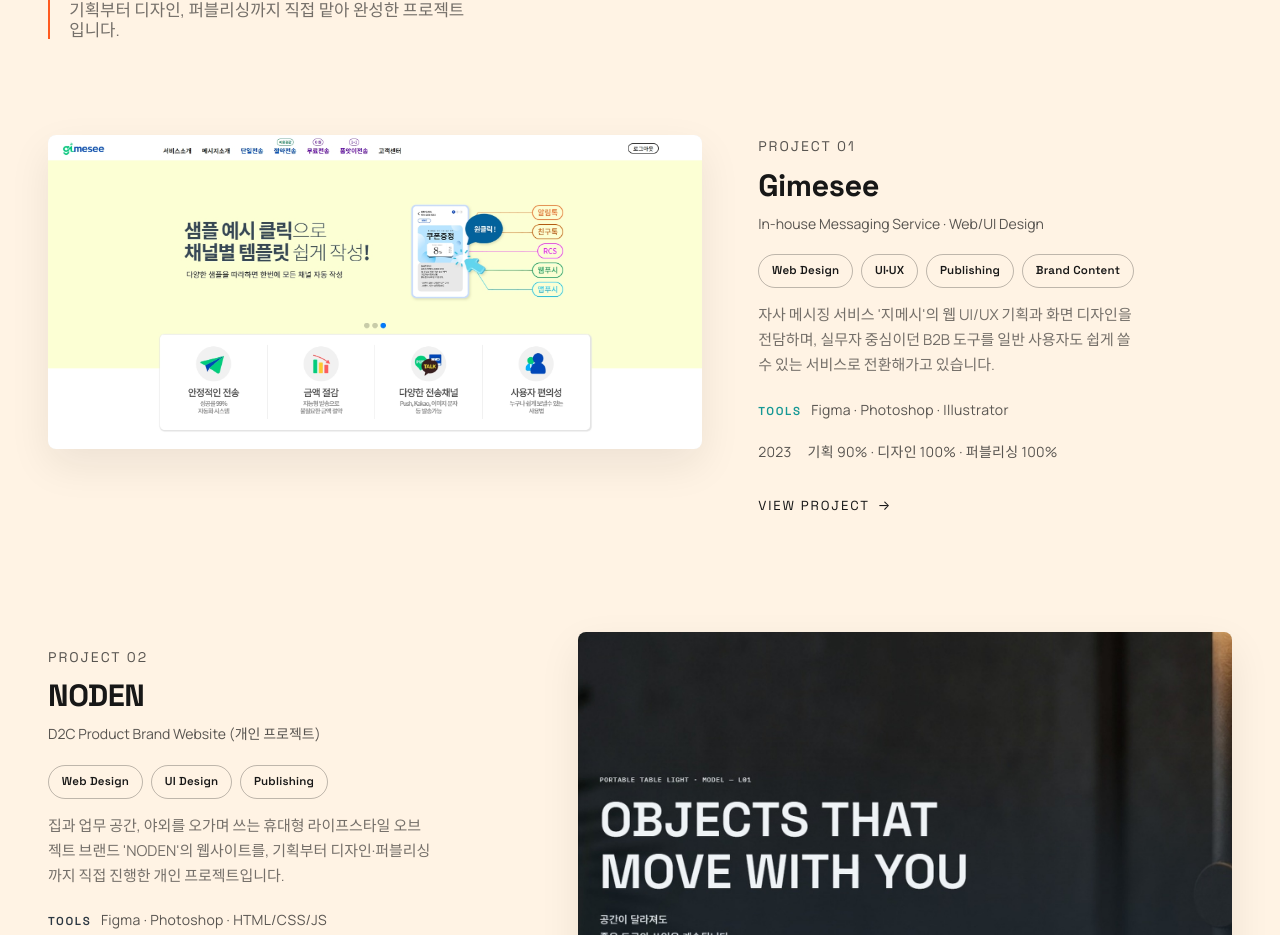
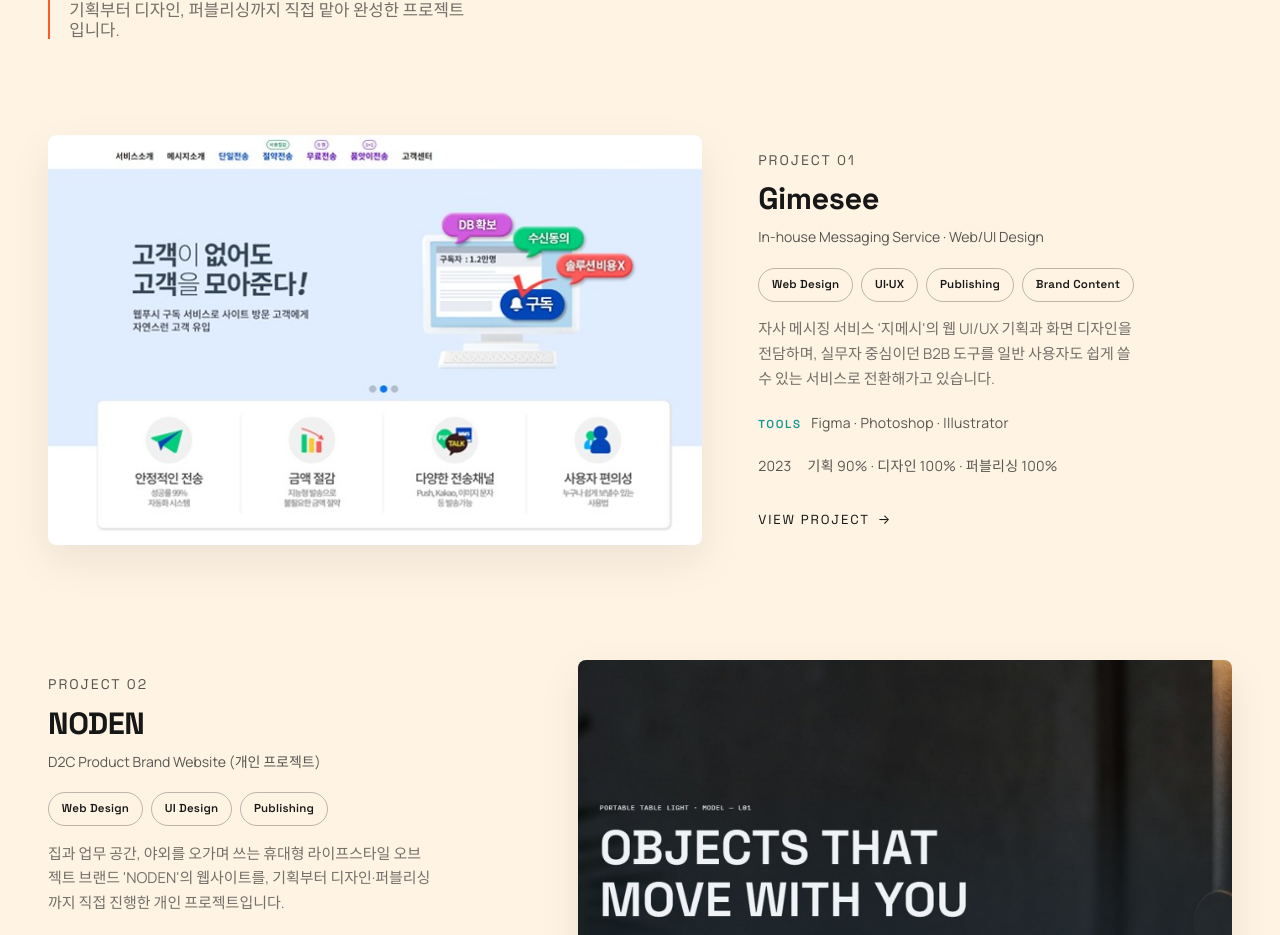
Before and after one commit to risinghun82/risinghun-portfolio, a React (Vite) app: page /#/ in a window 1280 px wide. Shown: the part 1136-2071 px from the top of the page. Built offline with nearby package versions, Linux system fonts and the light colour scheme; a web font is replaced by a local one.

Commit message:
feat: Works 카드가 cardImage 있으면 그 이미지를 우선 사용

```diff
--- a/src/components/Works/Works.jsx
+++ b/src/components/Works/Works.jsx
@@ -102,7 +102,7 @@ function WorkItem({ project, reverse }) {
           {project.images?.hero ? (
             <img
               className="work-item__image"
-              src={project.heroImage}
+              src={project.cardImage || project.heroImage}
               alt={`${project.title} 대표 이미지`}
               loading="lazy"
               style={
```
